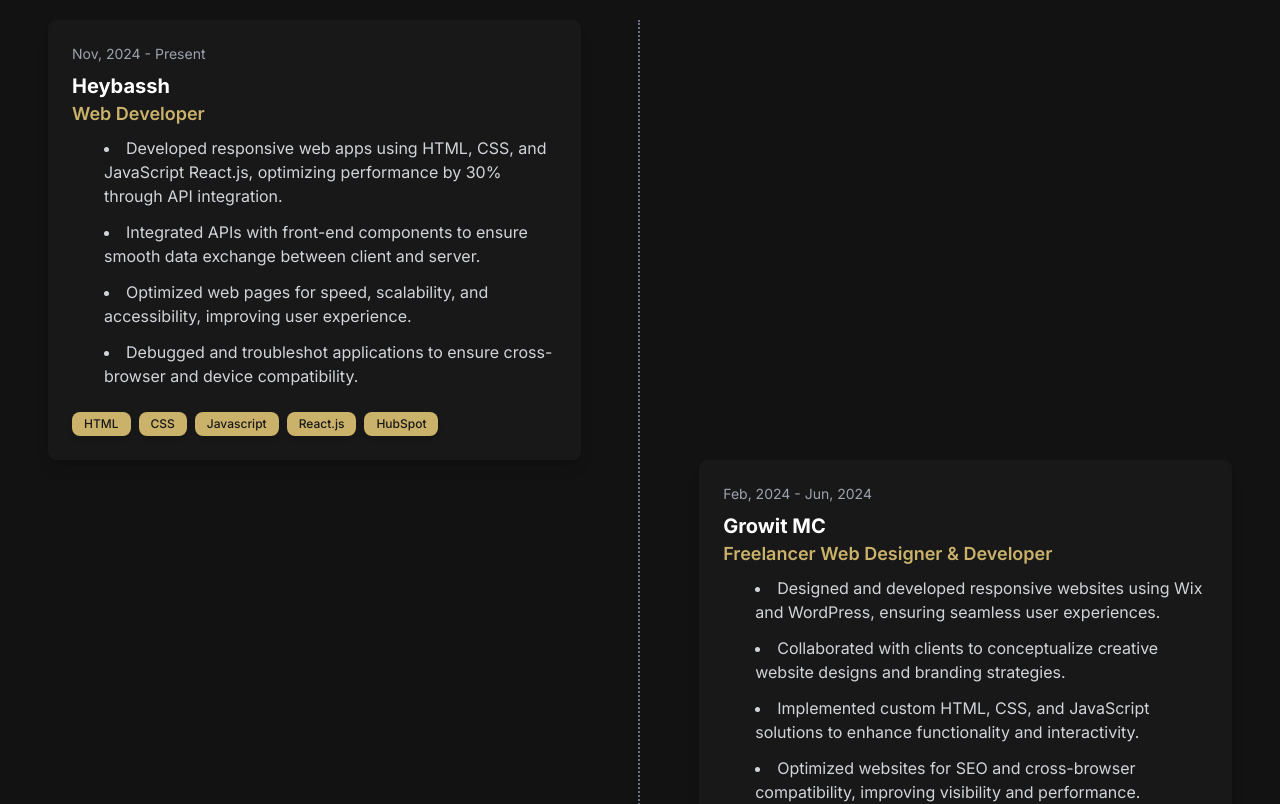
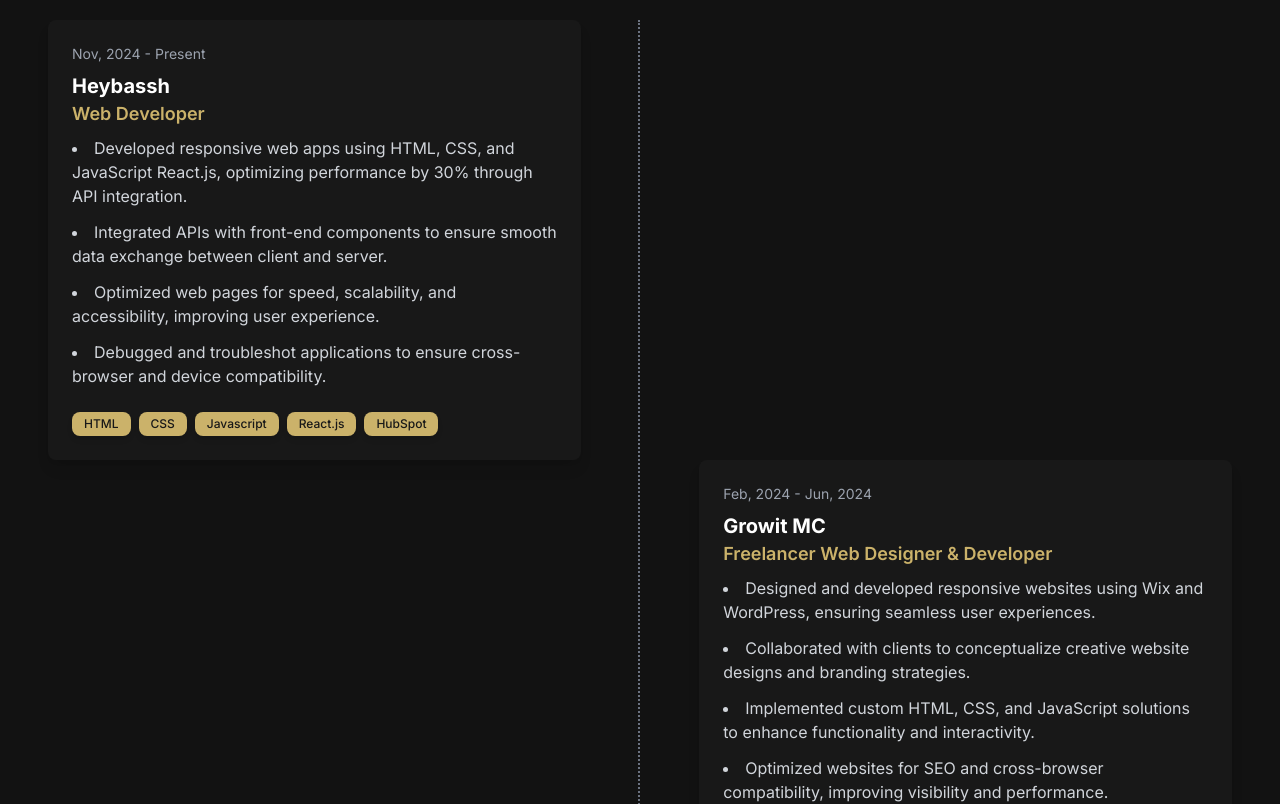
Before and after one commit to darel-mbokazi/my-portfolio, a Next.js app: page / in a window 1280 px wide. Shown: the part 1640-2444 px from the top of the page. Built offline with nearby package versions, Linux system fonts and the light colour scheme.

Commit message:
modifying duties

```diff
--- a/src/app/components/Experience.jsx
+++ b/src/app/components/Experience.jsx
@@ -56,9 +56,9 @@
                           {exp.position}
                         </h3>
                         {exp.duties && exp.duties.length > 0 && (
-                          <ul className="mt-2 ml-0 pl-4 text-gray-300 list-disc list-inside">
+                          <ul className="mt-2 text-gray-300 list-disc list-inside">
                             {exp.duties.map((duty, index) => (
-                              <li className='pb-3 pl-4' key={index}>{duty}</li>
+                              <li className='pb-3' key={index}>{duty}</li>
                             ))}
                           </ul>
                         )}
```
